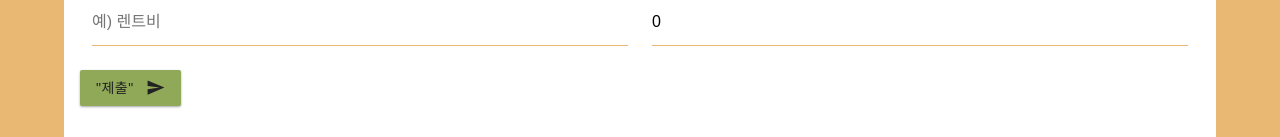
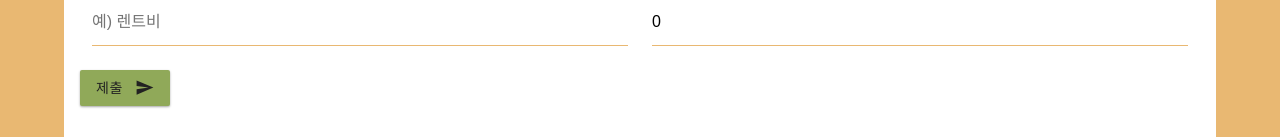
Before and after one commit to hyemin12/react-budget-calcultor, a React (Create React App) app: page / in a window 1280 px wide. Shown: the part 136-273 px from the top of the page. Built offline with nearby package versions, Linux system fonts and the light colour scheme.

Commit message:
feat: 특정 항목 수정하기

```diff
--- a/src/App.js
+++ b/src/App.js
@@ -13,6 +13,8 @@ function App() {
   const [charge, setCharge] = useState("");
   const [amount, setAmount] = useState(0);
   const [alert, setAlert] = useState({ show: false });
+  const [edit, setEdit] = useState(false);
+  const [id, setId] = useState();
 
   const alertHandler = ({ type, text }) => {
     setAlert({ show: true, type, text });
@@ -29,6 +31,15 @@ function App() {
     setAmount(valueAsNumber);
   };
 
+  const expenseEditHandler = (id) => {
+    const expense = expenses.find((item) => item.id === id);
+    const { charge, amount } = expense;
+    setId(id);
+    setCharge(charge);
+    setAmount(amount);
+    setEdit(true);
+  };
+
   const formSubmitHandler = (e) => {
     e.preventDefault();
 
@@ -38,13 +49,24 @@ function App() {
         text: "charge는 빈 값일 수 없으며 amount는 0보다 커야 합니다.",
       });
     } else {
-      // expense 생성
-      const newExpense = { id: crypto.randomUUID(), charge, amount };
-      const newExpenses = [...expenses, newExpense];
-      setExpenses(newExpenses);
+      if (edit) {
+        // expense 수정
+        const newExpenses = expenses.map((expenses) =>
+          expenses.id === id ? { ...expenses, charge, amount } : expenses
+        );
+        setExpenses(newExpenses);
+        setEdit(false);
+        alertHandler({ type: "success", text: "아이템이 수정되었습니다." });
+      } else {
+        // expense 생성
+        const newExpense = { id: crypto.randomUUID(), charge, amount };
+        const newExpenses = [...expenses, newExpense];
+        setExpenses(newExpenses);
+
+        alertHandler({ type: "success", text: "아이템이 생성되었습니다." });
+      }
       setCharge("");
       setAmount(0);
-      alertHandler({ type: "success", text: "아이템이 생성되었습니다." });
     }
   };
 
@@ -76,6 +98,7 @@ function App() {
           <ExpenseList
             expenses={expenses}
             expenseDeleteHandler={expenseDeleteHandler}
+            expenseEditHandler={expenseEditHandler}
           />
         </section>
 
--- a/src/components/ExpenseForm.jsx
+++ b/src/components/ExpenseForm.jsx
@@ -3,6 +3,7 @@ import { MdSend } from "react-icons/md";
 import "../assets/css/ExpenseForm.css";
 
 const ExpenseForm = ({
+  edit,
   amount,
   charge,
   chargeOnChangeHandler,
@@ -30,7 +31,7 @@ const ExpenseForm = ({
         />
       </div>
       <button type="submit" className="btn">
-        "제출" <MdSend className="btn-icon" />
+        {edit ? "수정" : "제출"} <MdSend className="btn-icon" />
       </button>
     </form>
   );
--- a/src/components/ExpenseItem.jsx
+++ b/src/components/ExpenseItem.jsx
@@ -2,7 +2,8 @@ import { MdDelete, MdEdit } from "react-icons/md";
 import "../assets/css/ExpenseItem.css";
 
 const ExpenseItem = (props) => {
-  const { id, charge, amount, expenseDeleteHandler } = props;
+  const { id, charge, amount, expenseDeleteHandler, expenseEditHandler } =
+    props;
 
   return (
     <li className="item">
@@ -11,7 +12,7 @@ const ExpenseItem = (props) => {
         <span className="amount">{amount}원</span>
       </div>
       <div>
-        <button className="edit-btn">
+        <button className="edit-btn" onClick={() => expenseEditHandler(id)}>
           <MdEdit />
         </button>
         <button className="clear-btn" onClick={() => expenseDeleteHandler(id)}>
--- a/src/components/ExpenseList.jsx
+++ b/src/components/ExpenseList.jsx
@@ -2,7 +2,11 @@ import ExpenseItem from "./ExpenseItem";
 import { MdDelete } from "react-icons/md";
 import "../assets/css/ExpenseList.css";
 
-const ExpenseList = ({ expenses, expenseDeleteHandler }) => {
+const ExpenseList = ({
+  expenses,
+  expenseDeleteHandler,
+  expenseEditHandler,
+}) => {
   return (
     <>
       <ul className="list">
@@ -14,6 +18,7 @@ const ExpenseList = ({ expenses, expenseDeleteHandler }) => {
               {...item}
               key={item.id}
               expenseDeleteHandler={expenseDeleteHandler}
+              expenseEditHandler={expenseEditHandler}
             />
           ))
         )}
```
